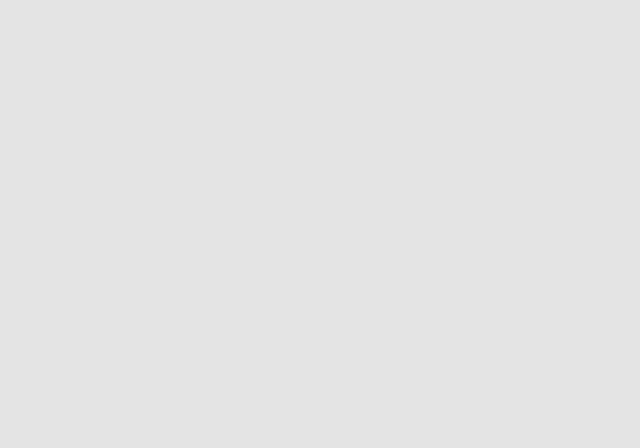
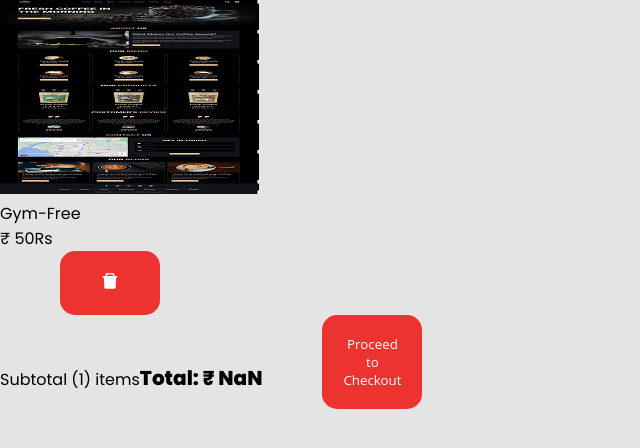
Before and after one commit to Muhammad-Talha028989/webfork_fyp, a React (Create React App) app: page /cart in a window 1280 px wide. Before the commit this address had no page. Shown: the top 448 px of the page, without its empty margins (0-640 px from the left). Built offline with nearby package versions, Linux system fonts and the light colour scheme.

Commit message:
added cart and it store

```diff
--- a/package.json
+++ b/package.json
@@ -15,9 +15,11 @@
     "react": "^17.0.2",
     "react-bootstrap": "^1.6.1",
     "react-dom": "^17.0.2",
+    "react-icons": "^4.4.0",
     "react-router-dom": "^6.3.0",
     "react-scripts": "4.0.3",
-    "web-vitals": "^1.1.2"
+    "web-vitals": "^1.1.2",
+    "zustand": "^3.7.2"
   },
   "scripts": {
     "start": "react-scripts start",
--- a/src/App.js
+++ b/src/App.js
@@ -1,45 +1,47 @@
 import "./App.css";
-import React, { useEffect} from "react";
+import React, { useEffect } from "react";
 import { BrowserRouter, Routes, Route } from "react-router-dom";
 
 import Blogs from "./components/Blogs";
 import HomePage from "./components/home/homepage";
 import axios from "axios";
 import { useAuth0 } from "@auth0/auth0-react";
+import Cart from "./components/Cart";
 
 function App() {
-  const { getAccessTokenSilently, isAuthenticated, user } = useAuth0();
+  // const { getAccessTokenSilently, isAuthenticated, user } = useAuth0();
 
-  useEffect(() => {
-    const token = isAuthenticated ? getAccessTokenSilently() : null;
-    const getResponse = async () => {
-      try {
-        await axios
-          .get("/", {
-            headers: {
-              Authorization: `Bearer ${token}`,
-            },
-          })
-          .then((response) => console.log(response?.data))
-          .catch((error) => console.log(error));
-        const requires = await axios.post("/", {
-          data: {
-            user,
-          },
-        });
-      } catch (error) {
-        console.log(error);
-      }
-    };
+  // useEffect(() => {
+  //   const token = isAuthenticated ? getAccessTokenSilently() : null;
+  //   const getResponse = async () => {
+  //     try {
+  //       await axios
+  //         .get("/", {
+  //           headers: {
+  //             Authorization: `Bearer ${token}`,
+  //           },
+  //         })
+  //         .then((response) => console.log(response?.data))
+  //         .catch((error) => console.log(error));
+  //       const requires = await axios.post("/", {
+  //         data: {
+  //           user,
+  //         },
+  //       });
+  //     } catch (error) {
+  //       console.log(error);
+  //     }
+  //   };
 
-    isAuthenticated && getResponse().catch((e) => console.log(e));
-  }, [getAccessTokenSilently, isAuthenticated]);
+  //   isAuthenticated && getResponse().catch((e) => console.log(e));
+  // }, [getAccessTokenSilently, isAuthenticated]);
 
   return (
     <BrowserRouter>
       <Routes>
         <Route path="/" element={<HomePage />} />
         <Route path="/Blogs" element={<Blogs />} />
+        <Route path="/cart" element={<Cart />} />
       </Routes>
     </BrowserRouter>
   );
--- a/src/components/Cart.js
+++ b/src/components/Cart.js
@@ -1,9 +1,73 @@
-import React from 'react'
+import { useEffect, useState } from "react";
+import { Button, Col, Form, Image, ListGroup, Row } from "react-bootstrap";
+import { AiFillDelete } from "react-icons/ai";
+import useCartState from "../store/cartStore/CartStore";
+// import Rating from "./Rating";
 
 const Cart = () => {
+  const CartState = useCartState((state) => state.CartState);
+  const removeCart = useCartState((state) => state.removeCart);
+  const [cart, setCart] = useState();
+  const [total, setTotal] = useState();
+
+  useEffect(() => {
+    setCart(CartState);
+    setTotal(
+      cart?.reduce((acc, curr) => acc + Number(curr.price) * curr.qty, 0),
+    );
+  }, [CartState, cart]);
+
   return (
-    <div>Cart</div>
-  )
-}
+    <div className="home">
+      <div className="productContainer">
+        <ListGroup>
+          {cart?.map((prod) => (
+            <ListGroup.Item key={prod.id}>
+              <Row>
+                <Col md={2}>
+                  <Image src={prod.image} alt={prod.name} fluid rounded />
+                </Col>
+                <Col md={2}>
+                  <span>{prod.name}</span>
+                </Col>
+                <Col md={2}>₹ {prod.price}</Col>
+                <Col md={2}>{/* <Rating rating={prod.ratings} /> */}</Col>
+                <Col md={2}>
+                  {/* <Form.Control
+                    as="select"
+                    value={prod.qty}
+                    onChange={(e) => e}
+                  >
+                     {[...Array(prod.inStock).keys()].map((x) => (
+                      <option key={x + 1}>{x + 1}</option>
+                    ))}
+                  </Form.Control> */}
+                </Col>
+                <Col md={2}>
+                  <Button
+                    type="button"
+                    variant="light"
+                    onClick={() => {
+                      removeCart(prod);
+                    }}
+                  >
+                    <AiFillDelete fontSize="20px" />
+                  </Button>
+                </Col>
+              </Row>
+            </ListGroup.Item>
+          ))}
+        </ListGroup>
+      </div>
+      <div className="filters summary">
+        <span className="title">Subtotal ({cart?.length}) items</span>
+        <span style={{ fontWeight: 700, fontSize: 20 }}>Total: ₹ {total}</span>
+        <Button type="button" disabled={cart?.length === 0}>
+          Proceed to Checkout
+        </Button>
+      </div>
+    </div>
+  );
+};
 
-export default Cart
+export default Cart;
--- a/src/components/MenuCard.js
+++ b/src/components/MenuCard.js
@@ -1,24 +1,42 @@
 import React from "react";
-
+import useCartStore from "../store/cartStore/CartStore";
 const MenuCard = ({ menuData }) => {
   // console.log(menuData)
+  const addCarts = useCartStore((state) => state.addCarts);
+  const addToCartStore = (payload) => [addCarts(payload)];
   return (
     <>
       <section className="main-card--container">
-      {menuData.map((curElem) => {
+        {menuData.map((curElem, index) => {
           return (
             <>
-            <div className="card-container" key={curElem.id}>
+              <div className="card-container" key={index}>
                 <div className="card-Menu">
                   <div className="card-body">
-                  <span className="card-number card-circle subtle">{curElem.id}</span>
+                    <span className="card-number card-circle subtle">
+                      {curElem.id}
+                    </span>
                     <span className="card-author subtle">{curElem.name}</span>
                     <h2 className="card-title">{curElem.name}</h2>
-                  <span className="card-descripion subtle">{curElem.description}</span>
+                    <span className="card-descripion subtle">
+                      {curElem.description}
+                    </span>
                     <div className="card-read">Read</div>
                   </div>
-                <img src={curElem.image} alt="card-images" className="card-media" />
-                <span className="card-tag subtle"><a href="https://drive.google.com/u/0/uc?id=1PveLwbsppBvSx43kwKBtTJaPo2RoG57D&export=download " target="_blank">Download Now</a>
+                  <img
+                    src={curElem.image}
+                    alt="card-images"
+                    className="card-media"
+                  />
+                  <span className="card-tag subtle">
+                    <a
+                      href={`https://drive.google.com/u/0/uc?id=1PveLwbsppBvSx43kwKBtTJaPo2RoG57D&export=download`}
+                      target="_blank"
+                      rel={"noreferrer"}
+                      onClick={(e) => addToCartStore(curElem)}
+                    >
+                      Download Now
+                    </a>
                   </span>
                 </div>
               </div>
--- a/src/components/PreNavbar.js
+++ b/src/components/PreNavbar.js
@@ -3,7 +3,7 @@ import { Link } from "react-router-dom";
 import "../styles/PreNavbar.css";
 import { useAuth0 } from "@auth0/auth0-react";
 import axios from "axios";
-
+import useCartStore from "../store/cartStore/CartStore";
 const cartIcon = (
   <svg
     className="temp"
@@ -19,6 +19,7 @@ const cartIcon = (
 );
 
 const PreNavbar = () => {
+  const CartState = useCartStore((state) => state.CartState);
   const { loginWithRedirect, isAuthenticated, logout } = useAuth0();
   const [isAuth, setIsAuth] = useState();
   useEffect(() => {
@@ -38,14 +39,15 @@ const PreNavbar = () => {
         {/* <a  href="/#">SIGN IN</a> <span>|</span> */}
         <Link
           to="/login"
-          onClick={() =>
-            isAuth ? logout({}) : loginWithRedirect()
-          }
+          onClick={() => (isAuth ? logout({}) : loginWithRedirect())}
         >
           {isAuth ? "LOGOUT" : "SiGN UP"}
         </Link>
         <span>|</span>
-        <a href="/#"> {cartIcon} CART (0)</a>
+        <Link to="/cart">
+          {" "}
+          {cartIcon} CART ({CartState.length})
+        </Link>
       </div>
     </div>
   );
--- /dev/null
+++ b/src/store/cartStore/CartStore.js
@@ -0,0 +1,37 @@
+import create from "zustand";
+import produce from "immer";
+import { persist, devtools } from "zustand/middleware";
+// define the store
+let cartStore = (set) => ({
+  CartState: [
+    {
+      id: 1,
+      image: "/images/screenshot.png",
+      name: "Gym-Free",
+      category: "Gym",
+      price: "50Rs",
+      description:
+        "Lorem ipsum dolor sit amet consectetur adipisicing elit. Quaerat unde beatae fuga ipsa? Temporibus, asperiores!",
+    },
+  ],
+  addCarts: (paylaod) =>
+    set(
+      produce((draft) => {
+        draft.CartState.push(paylaod);
+      }),
+    ),
+  removeCart: (payload) =>
+    set(
+      produce((draft) => {
+        const cartIndex = draft.CartState.findIndex((el) => el.id === payload);
+        draft.CartState.splice(cartIndex, 1);
+      }),
+    ),
+});
+
+cartStore = devtools(cartStore, {});
+cartStore = persist(cartStore, {
+  name: "cart",
+});
+export const useCartStore = create(cartStore);
+export default useCartStore;
```
Also changed, not shown: src/store/productStore/ProductStore.js (added), 1 other file (tests, documents, lock files or other folders). Lines whose indentation alone changed are shown as unchanged.
